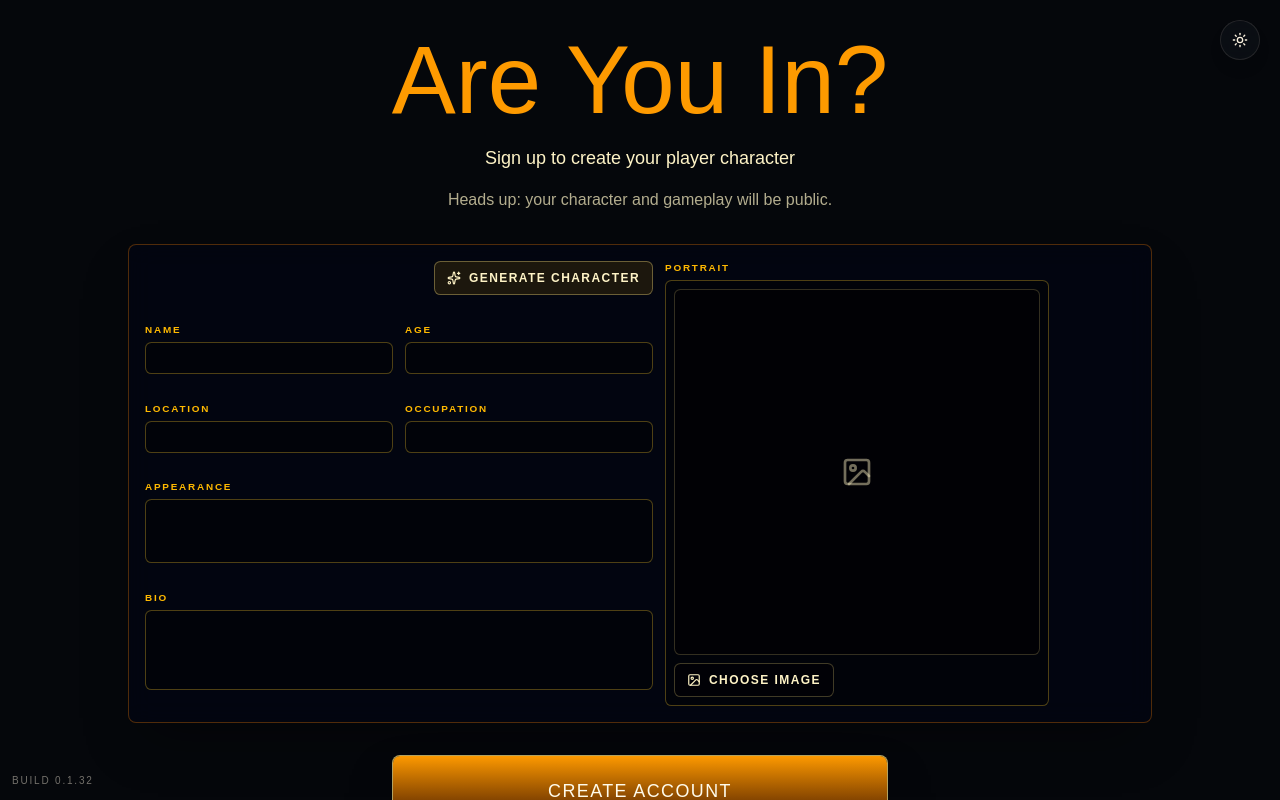
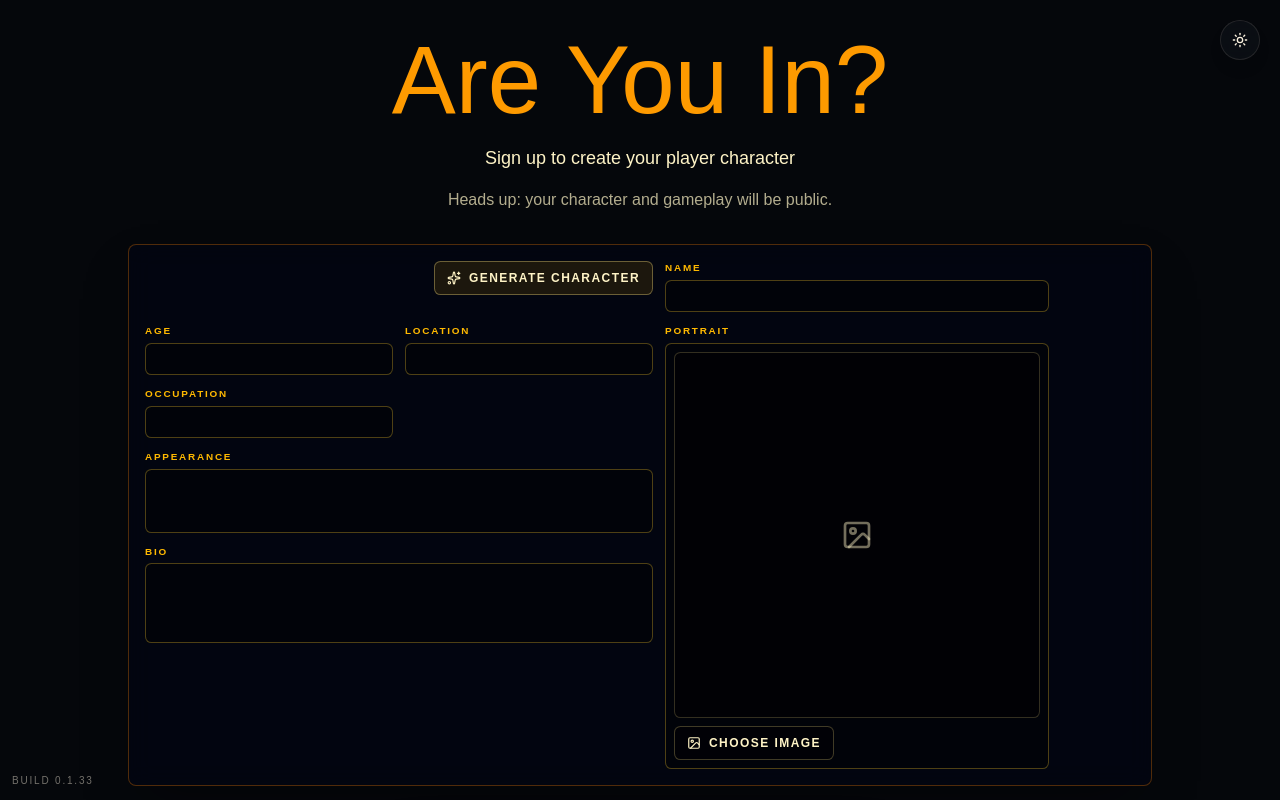
Before and after one commit to johnpolacek/areyouingame, a Next.js app: page / in a window 1280 px wide. Both pictures are taken after a click on the button "JOIN GAME". Built offline with nearby package versions, Linux system fonts and the light colour scheme; no server answers; a web font is replaced by a local one.

Commit message:
Align portrait with character fields

```diff
--- a/app/character-draft-form.tsx
+++ b/app/character-draft-form.tsx
@@ -216,7 +216,7 @@ export function CharacterSetupForm({
           value={draft.bio}
         />
       </label>
-      <label className="col-span-2 grid gap-0.5 text-[0.56rem] font-bold tracking-[0.16em] text-primary uppercase dark:text-amber-400 sm:gap-1 sm:text-[0.62rem] sm:tracking-[0.18em] lg:col-span-1 lg:col-start-3 lg:row-span-5 lg:row-start-1">
+      <label className="col-span-2 grid gap-0.5 text-[0.56rem] font-bold tracking-[0.16em] text-primary uppercase dark:text-amber-400 sm:gap-1 sm:text-[0.62rem] sm:tracking-[0.18em] lg:col-span-1 lg:col-start-3 lg:row-span-5 lg:row-start-2">
         Portrait
         <span className="grid gap-2 rounded-md border border-border bg-input p-2 text-left shadow-inner shadow-black/5 dark:border-amber-300/30 dark:bg-black/35">
           <span className="relative grid aspect-square w-full place-items-center overflow-hidden rounded-md border border-border/70 bg-background/70 dark:border-amber-200/20 dark:bg-black/35">
--- a/build-version.json
+++ b/build-version.json
@@ -1,6 +1,6 @@
 {
-  "version": "0.1.32",
-  "label": "Build 0.1.32",
+  "version": "0.1.33",
+  "label": "Build 0.1.33",
   "updatedAt": "2026-05-03",
-  "summary": "Place portrait beside fields on large screens"
+  "summary": "Align portrait with character fields"
 }
--- a/package.json
+++ b/package.json
@@ -1,6 +1,6 @@
 {
   "name": "are-you-in",
-  "version": "0.1.32",
+  "version": "0.1.33",
   "private": true,
   "packageManager": "pnpm@10.6.4",
   "scripts": {
```
